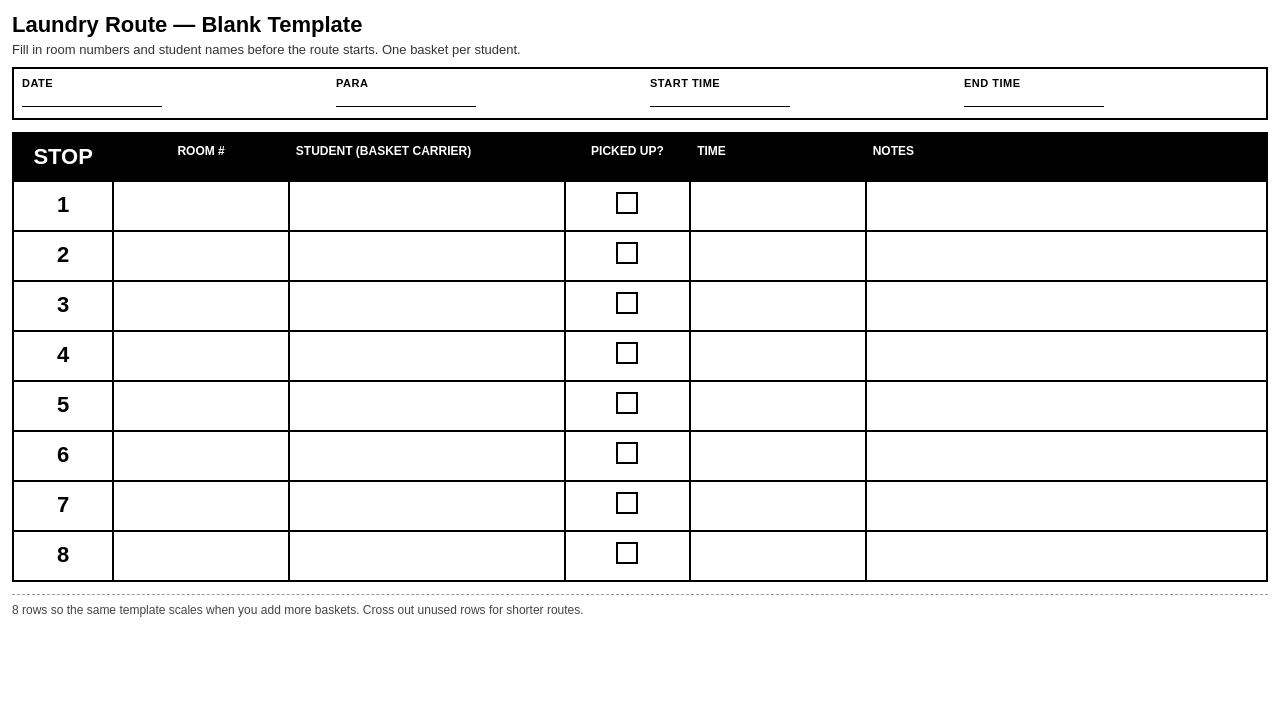
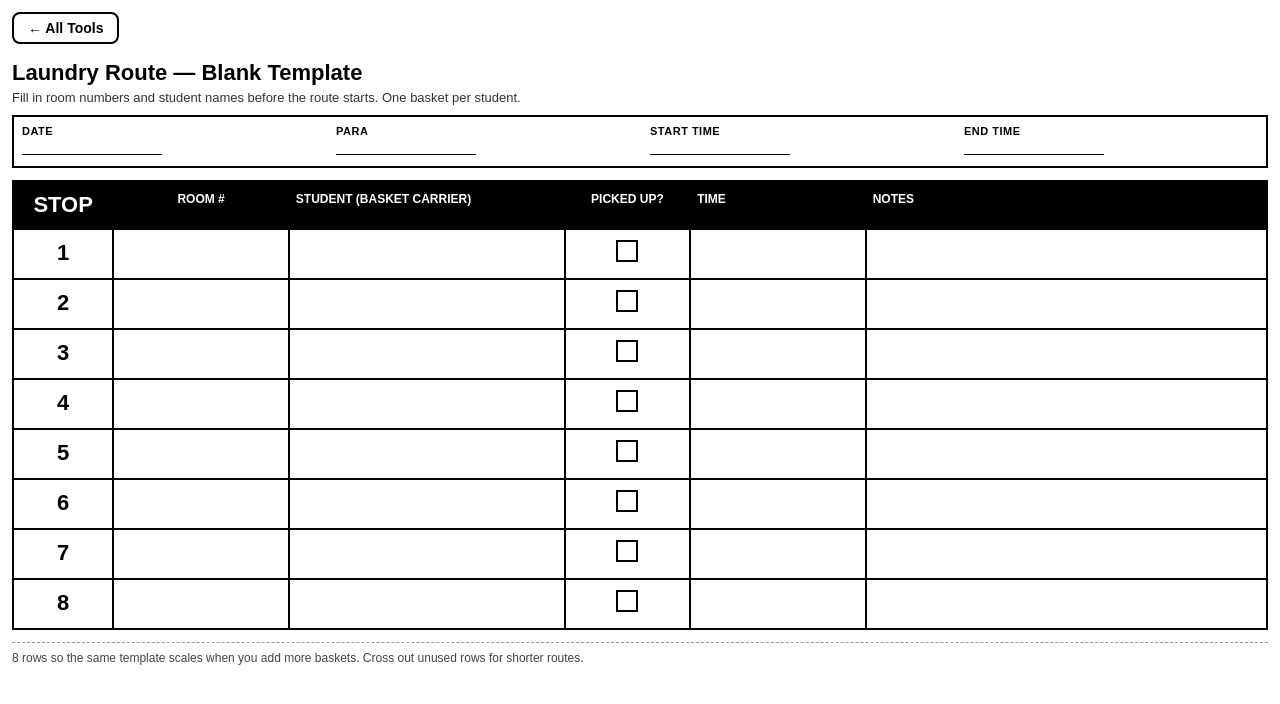
Before and after one commit to makersville78/Laundry-pickup, a plain HTML site: page blank-route.html in a window 1280 px wide. Drawn offline with Linux system fonts and the light colour scheme.

Commit message:
Add in-page back link to every sub-page
In iOS standalone PWA mode there's no browser back button, so users
who navigated from the landing page got stuck. Each sub-page now has
an "All Tools" link back to index.html. Hidden in print media so it
doesn't show on the para's clipboard sheets.

Co-Authored-By: Claude Opus 4.7 (1M context) <noreply@anthropic.com>

```diff
--- a/blank-route.html
+++ b/blank-route.html
@@ -24,9 +24,23 @@
   .box { display: inline-block; width: 22px; height: 22px; border: 2px solid #000; vertical-align: middle; }
   .blank-line { display: inline-block; border-bottom: 1px solid #000; min-width: 140px; height: 18px; }
   .tip { margin-top: 12px; font-size: 12px; color: #444; border-top: 1px dashed #999; padding-top: 8px; }
+  .back-link {
+    display: inline-block;
+    text-decoration: none;
+    color: #000;
+    font-size: 14px;
+    font-weight: bold;
+    padding: 6px 14px;
+    border: 2px solid #000;
+    border-radius: 8px;
+    margin-bottom: 16px;
+  }
+  @media print { .back-link { display: none; } }
 </style>
 </head>
 <body>
+
+<a class="back-link" href="index.html">← All Tools</a>
 
 <h1>Laundry Route — Blank Template</h1>
 <div class="subhead">Fill in room numbers and student names before the route starts. One basket per student.</div>
```
Also changed, not shown: para-route.html (+14 -0 lines), sorting-station.html (+14 -0 lines), student-route-fillable.html (+14 -0 lines), student-route-smart.html (+14 -0 lines), student-route-v2.html (+14 -0 lines), student-route.html (+14 -0 lines), weekly-schedule.html (+14 -0 lines).
